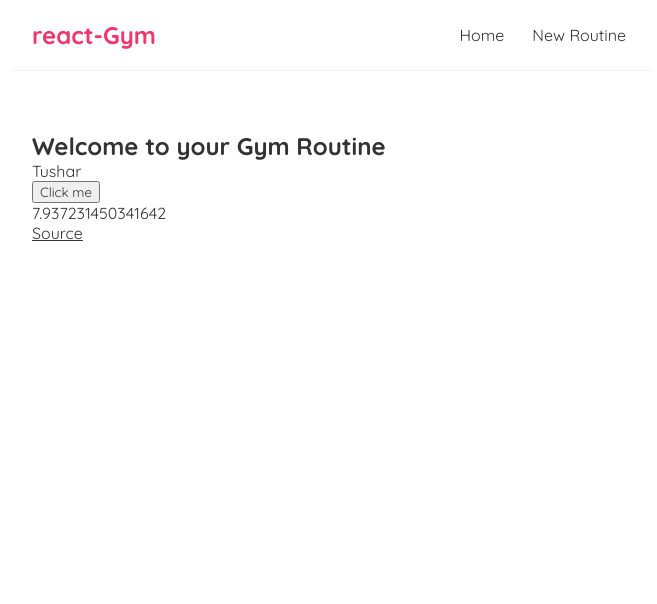
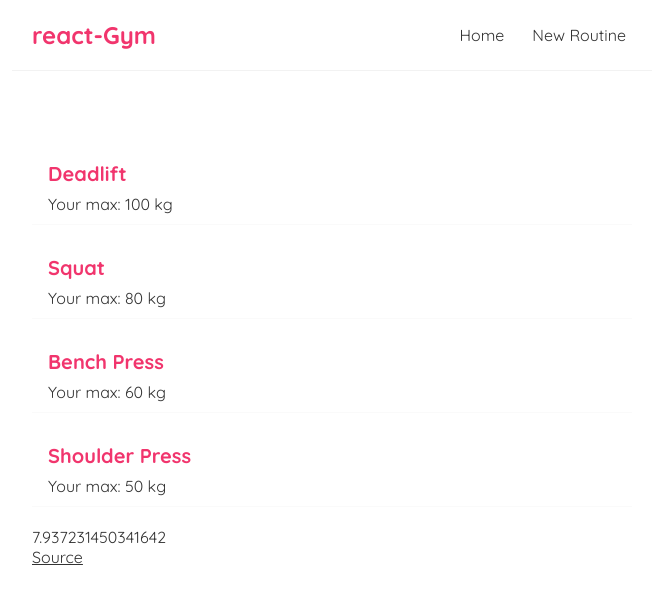
Before and after one commit to reddygtvs/reactGym, a React (Create React App) app in the folder react-gym/: page / in a window 1280 px wide. Shown: the top 604 px of the page, without its empty margins (308-965 px from the left). Built offline with nearby package versions, Linux system fonts and the light colour scheme.

Commit message:
basic output format & styling

```diff
--- a/react-gym/src/Home.js
+++ b/react-gym/src/Home.js
@@ -1,16 +1,20 @@
 import { useState } from 'react';
 
 const Home = () => {
-    //let name = 'Tushar';
-    const[name, setName] = useState('Tushar');
-    const handleClick = () => {
-        setName('Anannya');
-    }
+    const [routines, setRoutines] = useState([
+        { exercise: 'Deadlift', weight: '100 kg', reps: '5', id: 1 },
+        { exercise: 'Squat', weight: '80 kg', reps: '7', id: 2 },
+        { exercise: 'Bench Press', weight: '60 kg', reps: '3', id: 1 },
+        { exercise: 'Shoulder Press', weight: '50 kg', reps: '1', id: 1 }
+    ]);
     return (
         <div className="home">
-            <h2>Welcome to your Gym Routine</h2>
-            <p>{ name }</p>
-            <button onClick={handleClick}>Click me</button>
+            {routines.map((routine) => (
+                <div className="routine-preview" key={routine.id}>
+                    <h2>{ routine.exercise }</h2>
+                    <p>Your max: { routine.weight }</p>
+                </div>
+            ))}
         </div>
       );
 }
--- a/react-gym/src/index.css
+++ b/react-gym/src/index.css
@@ -33,3 +33,17 @@
   margin: 40px auto;
   padding: 20px;
 }
+/* routine previews / list */
+.routine-preview {
+  padding: 10px 16px;
+  margin: 20px 0;
+  border-bottom: 1px solid #fafafa;
+}
+.routine-preview:hover {
+  box-shadow: 1px 3px 5px rgba(0,0,0,0.1);
+}
+.routine-preview h2 {
+  font-size: 20px;
+  color: #f1356d;
+  margin-bottom: 8px;
+}
```
